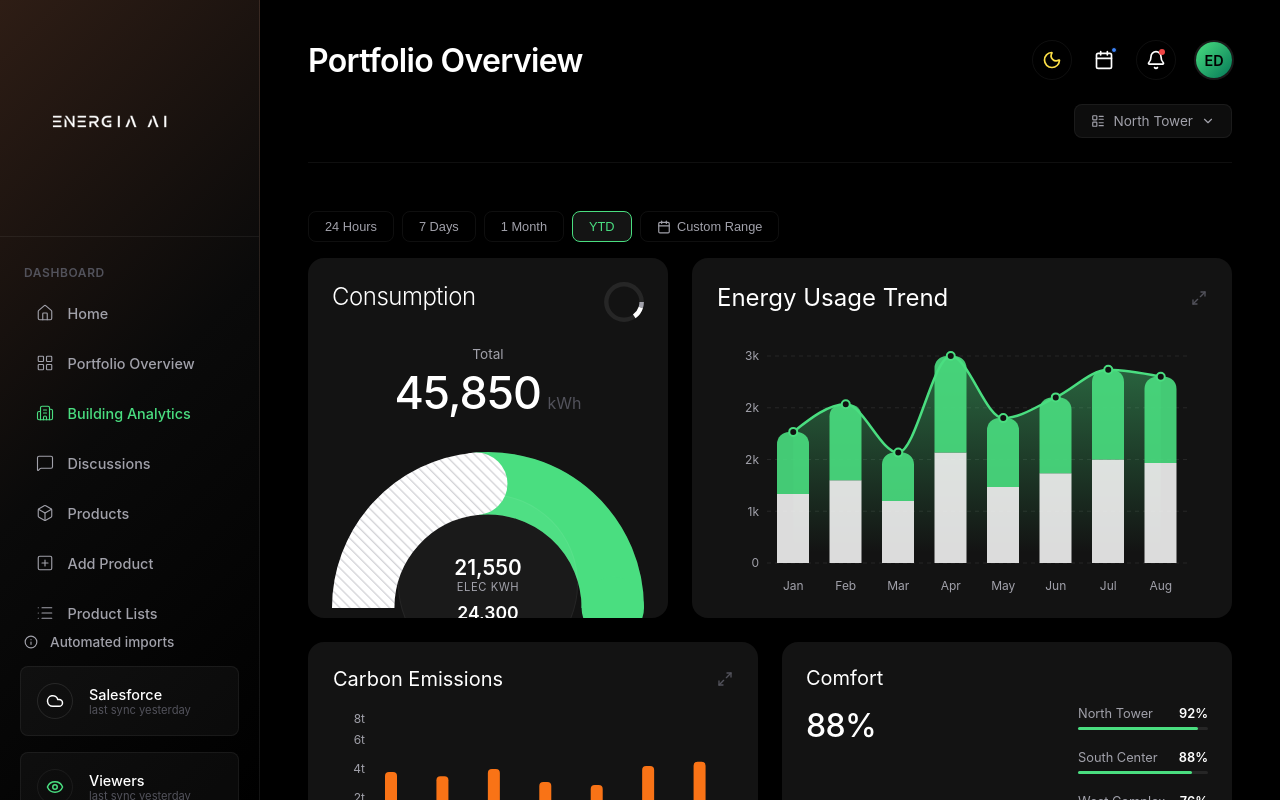
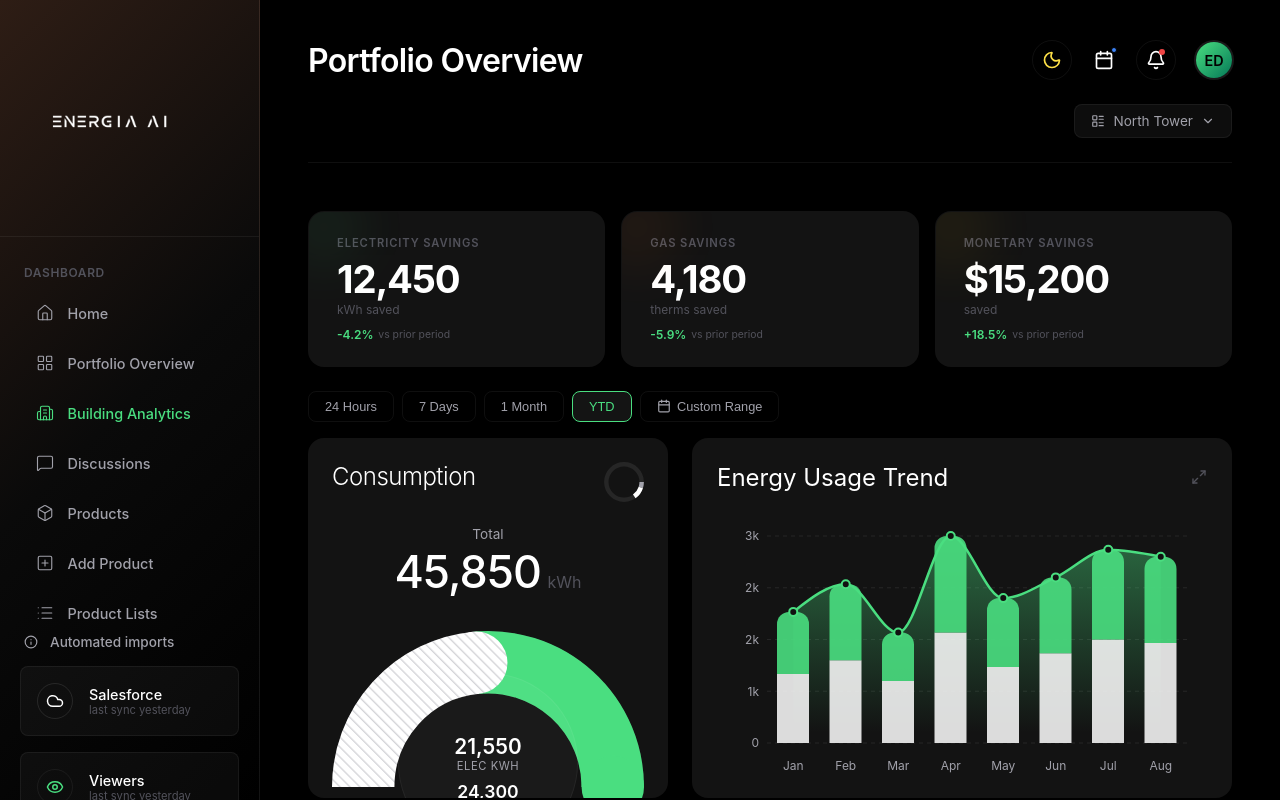
Before and after one commit to edorfanini00/energiaai, a React (Vite) app: page /building in a window 1280 px wide. Built offline with nearby package versions, Linux system fonts and the light colour scheme.

Commit message:
feat: add per-building savings cards to Building Analytics page

```diff
--- a/src/components/Building/BuildingView.jsx
+++ b/src/components/Building/BuildingView.jsx
@@ -574,6 +574,20 @@ const BuildingView = () => {
         { key: 'ytd', label: 'YTD' },
     ];
 
+    // Per-building savings data
+    const buildingSavingsData = {
+        'North Tower': { elec: '12,450', gas: '4,180', money: '$15,200', elecTrend: -4.2, gasTrend: -5.9, moneyTrend: 18.5 },
+        'South Center': { elec: '9,820', gas: '3,450', money: '$11,800', elecTrend: -3.1, gasTrend: -4.7, moneyTrend: 14.2 },
+        'West Complex': { elec: '7,650', gas: '2,890', money: '$9,400', elecTrend: -2.5, gasTrend: -3.2, moneyTrend: 10.8 },
+        'East Wing': { elec: '14,100', gas: '5,020', money: '$18,600', elecTrend: -5.8, gasTrend: -6.4, moneyTrend: 22.1 },
+    };
+    const bs = buildingSavingsData[selectedBuilding];
+    const buildingSavingsCards = [
+        { label: 'ELECTRICITY SAVINGS', value: bs.elec, unit: 'kWh saved', trend: bs.elecTrend, accentColor: 'var(--accent-green)' },
+        { label: 'GAS SAVINGS', value: bs.gas, unit: 'therms saved', trend: bs.gasTrend, accentColor: '#f97316' },
+        { label: 'MONETARY SAVINGS', value: bs.money, unit: 'saved', trend: bs.moneyTrend, accentColor: '#eab308' },
+    ];
+
     return (
         <div style={{ display: 'flex', flexDirection: 'column', gap: '1.5rem' }}>
 
@@ -605,6 +619,44 @@ const BuildingView = () => {
                         </div>
                     )}
                 </div>
+            </div>
+
+            {/* ═══ Building Savings Cards ═══ */}
+            <div style={{ display: 'grid', gridTemplateColumns: 'repeat(3, 1fr)', gap: '1rem' }}>
+                {buildingSavingsCards.map((card) => (
+                    <div
+                        key={card.label}
+                        className="glass-card"
+                        style={{
+                            padding: '1.5rem 1.75rem',
+                            position: 'relative',
+                            overflow: 'hidden',
+                            border: '1px solid transparent',
+                            transition: 'border-color 0.25s, box-shadow 0.25s, transform 0.2s',
+                        }}
+                        onMouseEnter={(e) => {
+                            e.currentTarget.style.borderColor = 'var(--border-light)';
+                            e.currentTarget.style.boxShadow = `0 0 24px ${card.accentColor}15`;
+                            e.currentTarget.style.transform = 'translateY(-2px)';
+                        }}
+                        onMouseLeave={(e) => {
+                            e.currentTarget.style.borderColor = 'transparent';
+                            e.currentTarget.style.boxShadow = 'none';
+                            e.currentTarget.style.transform = 'none';
+                        }}
+                    >
+                        <div style={{ position: 'absolute', top: '-30px', left: '-30px', width: '90px', height: '90px', borderRadius: '50%', background: card.accentColor, opacity: 0.06, filter: 'blur(24px)', pointerEvents: 'none' }} />
+                        <span style={{ fontSize: '0.7rem', textTransform: 'uppercase', letterSpacing: '0.08em', color: 'var(--text-muted)', fontWeight: 600 }}>{card.label}</span>
+                        <div style={{ fontSize: '2.4rem', fontWeight: 700, letterSpacing: '-0.03em', lineHeight: 1, marginTop: '0.6rem' }}>{card.value}</div>
+                        <span style={{ fontSize: '0.75rem', color: 'var(--text-muted)', marginTop: '0.25rem' }}>{card.unit}</span>
+                        <div style={{ display: 'flex', alignItems: 'center', gap: '0.3rem', marginTop: '0.6rem' }}>
+                            <span style={{ fontSize: '0.75rem', fontWeight: 600, color: card.trend > 0 ? 'var(--accent-green)' : 'var(--accent-green)' }}>
+                                {card.trend > 0 ? '+' : ''}{card.trend}%
+                            </span>
+                            <span style={{ fontSize: '0.65rem', color: 'var(--text-muted)' }}>vs prior period</span>
+                        </div>
+                    </div>
+                ))}
             </div>
 
             {/* ═══ Section 1 — Savings Cards with Period Selector ═══ */}
```
